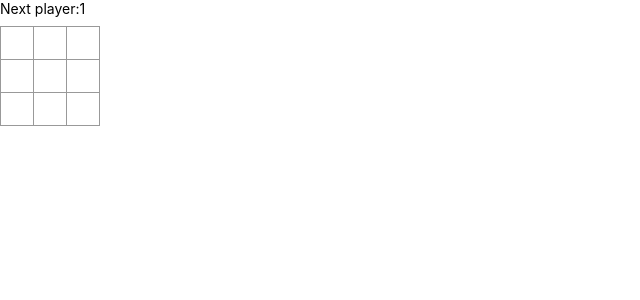
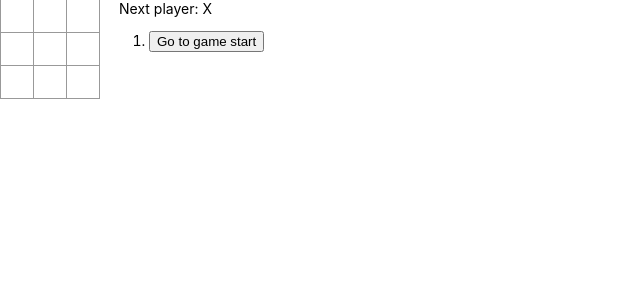
Before and after one commit to klenivingeri/React-tutorial-jogo, a React (Create React App) app: page / in a window 1280 px wide. Shown: the top 300 px of the page, without its empty margins (0-640 px from the left). Built offline with nearby package versions, Linux system fonts and the light colour scheme.

Commit message:
Volta no tempo

```diff
--- a/src/index.js
+++ b/src/index.js
@@ -8,61 +8,28 @@ import reportWebVitals from './reportWebVitals';
 Nota -Em classes JavaScript, você sempre precisa chamar super ao definir o construtor de uma subclasse.
 Todas os componentes de classe React que possuem um método constructor devem iniciá-lo com uma chamada super (props).
 */
-class Square extends React.Component {
-  render() {
-    return (
-      <button
-        className="square"
-        onClick={() => this.props.onClick()}
-      >
-        {this.props.value}
-      </button>
-    );
-  }
+
+function Square(props) {
+  return (
+    <button className="square" onClick={props.onClick}>
+      {props.value}
+    </button>
+  );
 }
 
 class Board extends React.Component {
-  constructor(props){
-    super(props);
-    this.state = {
-      squares: Array(9).fill(null),
-      xIsNext: true
-    };
-  }
-
-  handleClick(i){
-    const squares = this.state.squares.slice()
-    if(calculateWinner(squares) || squares[i]){
-      return;
-    }
-    squares[i] = this.state.xIsNext ? 'X' : '0';
-    this.setState({
-      squares: squares,
-      xIsNext: !this.state.xIsNext,
-    })
-  }
-
   renderSquare(i) {
     return (
-    <Square
-    value ={this.state.squares[i]}
-    onClick={()=> this.handleClick(i)}
-     />
+      <Square
+        value={this.props.squares[i]}
+        onClick={() => this.props.onClick(i)}
+      />
     );
   }
 
   render() {
-    const winner = calculateWinner(this.state.squares)
-    let status;
-    if(winner){
-      status = 'Winner:' + winner;
-    }else{
-
-    }
-    const play = 'Next player:' + (this.state.xIsNext ? '1' : '2')
     return (
       <div>
-        <div className="status">{play}</div>
         <div className="board-row">
           {this.renderSquare(0)}
           {this.renderSquare(1)}
@@ -78,23 +45,85 @@ class Board extends React.Component {
           {this.renderSquare(7)}
           {this.renderSquare(8)}
         </div>
-        <div className="status">{status}</div>
       </div>
-
     );
   }
 }
 
 class Game extends React.Component {
+  constructor(props) {
+    super(props);
+    this.state = {
+      history: [
+        {
+          squares: Array(9).fill(null)
+        }
+      ],
+      stepNumber: 0,
+      xIsNext: true
+    };
+  }
+
+  handleClick(i) {
+    const history = this.state.history.slice(0, this.state.stepNumber + 1);
+    const current = history[history.length - 1];
+    const squares = current.squares.slice();
+    if (calculateWinner(squares) || squares[i]) {
+      return;
+    }
+    squares[i] = this.state.xIsNext ? "X" : "O";
+    this.setState({
+      history: history.concat([
+        {
+          squares: squares
+        }
+      ]),
+      stepNumber: history.length,
+      xIsNext: !this.state.xIsNext
+    });
+  }
+
+  jumpTo(step) {
+    this.setState({
+      stepNumber: step,
+      xIsNext: (step % 2) === 0
+    });
+  }
+
   render() {
+    const history = this.state.history;
+    const current = history[this.state.stepNumber];
+    const winner = calculateWinner(current.squares);
+
+    const moves = history.map((step, move) => {
+      const desc = move ?
+        'Go to move #' + move :
+        'Go to game start';
+      return (
+        <li key={move}>
+          <button onClick={() => this.jumpTo(move)}>{desc}</button>
+        </li>
+      );
+    });
+
+    let status;
+    if (winner) {
+      status = "Winner: " + winner;
+    } else {
+      status = "Next player: " + (this.state.xIsNext ? "X" : "O");
+    }
+
     return (
       <div className="game">
         <div className="game-board">
-          <Board />
+          <Board
+            squares={current.squares}
+            onClick={i => this.handleClick(i)}
+          />
         </div>
         <div className="game-info">
-          <div>{/* status */}</div>
-          <ol>{/* TODO */}</ol>
+          <div>{status}</div>
+          <ol>{moves}</ol>
         </div>
       </div>
     );
@@ -103,10 +132,7 @@ class Game extends React.Component {
 
 // ========================================
 
-ReactDOM.render(
-  <Game />,
-  document.getElementById('root')
-);
+ReactDOM.render(<Game />, document.getElementById("root"));
 
 function calculateWinner(squares) {
   const lines = [
@@ -117,7 +143,7 @@ function calculateWinner(squares) {
     [1, 4, 7],
     [2, 5, 8],
     [0, 4, 8],
-    [2, 4, 6],
+    [2, 4, 6]
   ];
   for (let i = 0; i < lines.length; i++) {
     const [a, b, c] = lines[i];
```
